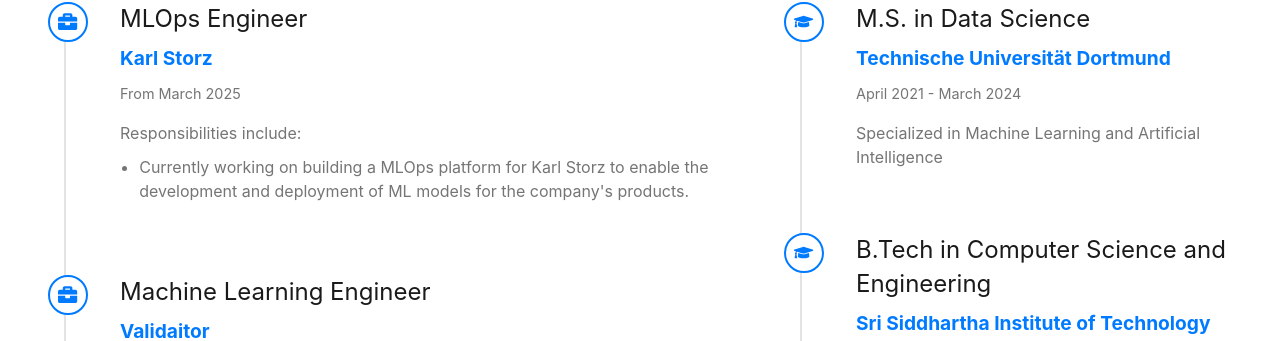
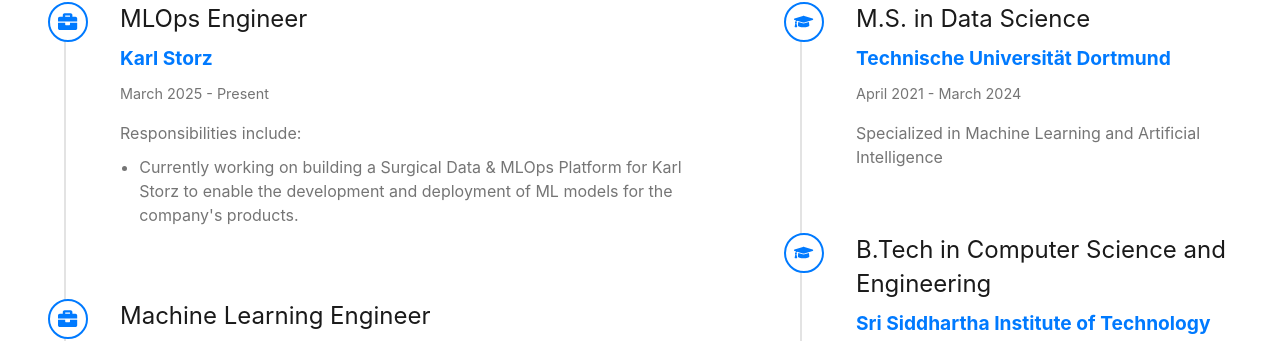
Before and after one commit to Dhanunjaya-Elluri/profile-cv, a React (Vite) app: page /experience in a window 1280 px wide. Shown: the part 264-605 px from the top of the page. Built offline with nearby package versions, Linux system fonts and the light colour scheme; no server answers.

Commit message:
update: Updated Experience

```diff
--- a/src/components/Experience.jsx
+++ b/src/components/Experience.jsx
@@ -39,12 +39,12 @@
                     Karl Storz
                   </a>
                 </h3>
-                <p className="timeline-date">From March 2025</p>
+                <p className="timeline-date">March 2025 - Present</p>
                 <div className="responsibilities">
                   <p>Responsibilities include:</p>
                   <ul>
                     <li>
-                      Currently working on building a MLOps platform for
+                      Currently working on building a Surgical Data & MLOps Platform for
                       Karl Storz to enable the development and deployment of
                       ML models for the company's products.
                     </li>
```
